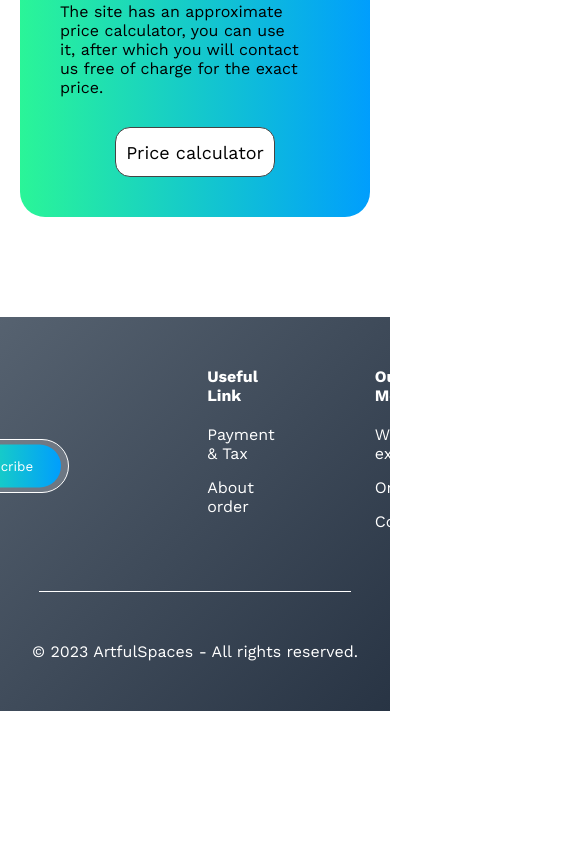
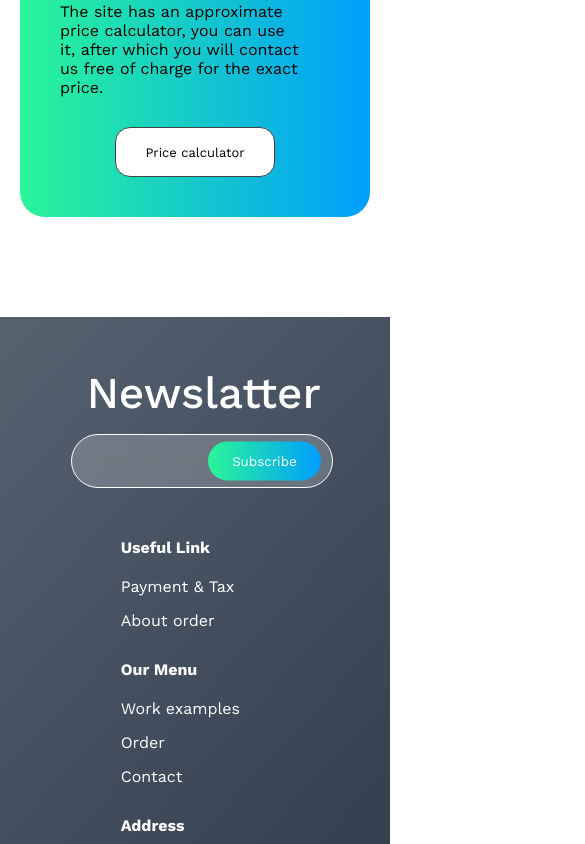
Before and after one commit to VRomanenko04/ArtfulSpaces, a React (Vite) app: page / in a window 390 px wide. Shown: the part 2160-3004 px from the top of the page, 585 px wide, since content can reach past the window. Before the commit the page ends 2871 px from the top, so only its background shows below. Built offline with nearby package versions, Linux system fonts and the light colour scheme.

Commit message:
Сделал адаптив Footer, а так же вспомогательных компонентов

```diff
--- a/src/components/UI/subscribe/_subscribe.module.scss
+++ b/src/components/UI/subscribe/_subscribe.module.scss
@@ -30,3 +30,16 @@
     padding: 14px 28px;
     cursor: pointer;
 }
+
+@media screen and (max-width: 640px) {
+    .input__container {
+        width: 200px;
+        margin: 0;
+        margin-left: 50px;
+    }
+
+    .submit__button {
+        right: -25%;
+        padding: 12px 24px;
+    }
+}
--- a/src/components/simple/footer/_footer.module.scss
+++ b/src/components/simple/footer/_footer.module.scss
@@ -44,3 +44,59 @@
 .copyright p {
     margin-bottom: 50px;
 }
+
+//Адаптив под телефоны
+@media screen and (max-width: 640px) {
+    .footer__navbar {
+        flex-direction: column;
+    }
+
+    .subscribe__block {
+        margin-bottom: 50px;
+        h4 {
+            text-align: center;
+            margin-left: 5%;
+            margin-bottom: 15px;
+        }
+    }
+
+    .navlinks {
+        flex-direction: column;
+        justify-content: center;
+        margin-left: 0;
+    }
+
+    .nav__part {
+        margin-bottom: 30px;
+
+        p {
+            max-width: 50%;
+        }
+    }
+
+    .line {
+        margin: 0;
+        margin-bottom: 50px;
+    }
+}
+
+//Адаптив под средние гориз. планшеты и окна
+@media screen and (min-width: 641px) and (max-width: 1000px) {
+    .footer__navbar {
+        flex-direction: column;
+    }
+
+    .subscribe__block {
+        margin-bottom: 30px;
+        h4 {
+            text-align: center;
+            margin-right: 5%;
+        }
+    }
+
+    .navlinks {
+        justify-content: center;
+        margin-left: 0;
+        margin-right: 50px;
+    }
+}
--- a/src/components/simple/pricing-block/_pricing-block.module.scss
+++ b/src/components/simple/pricing-block/_pricing-block.module.scss
@@ -72,23 +72,13 @@
         }
 
         .down__side {
-            display: flex;
             flex-direction: column;
-            justify-content: space-around;
 
             p {
                 font-size: 16px;
                 max-width: 90%;
                 margin-bottom: 30px;
             }
-
-            .button {
-                background-color: #fff;
-                border: 0.5px solid #444444;
-                border-radius: 15px;
-                font-size: 18px;
-                font-weight: 400;
-            }
         }
     }
 }
```
